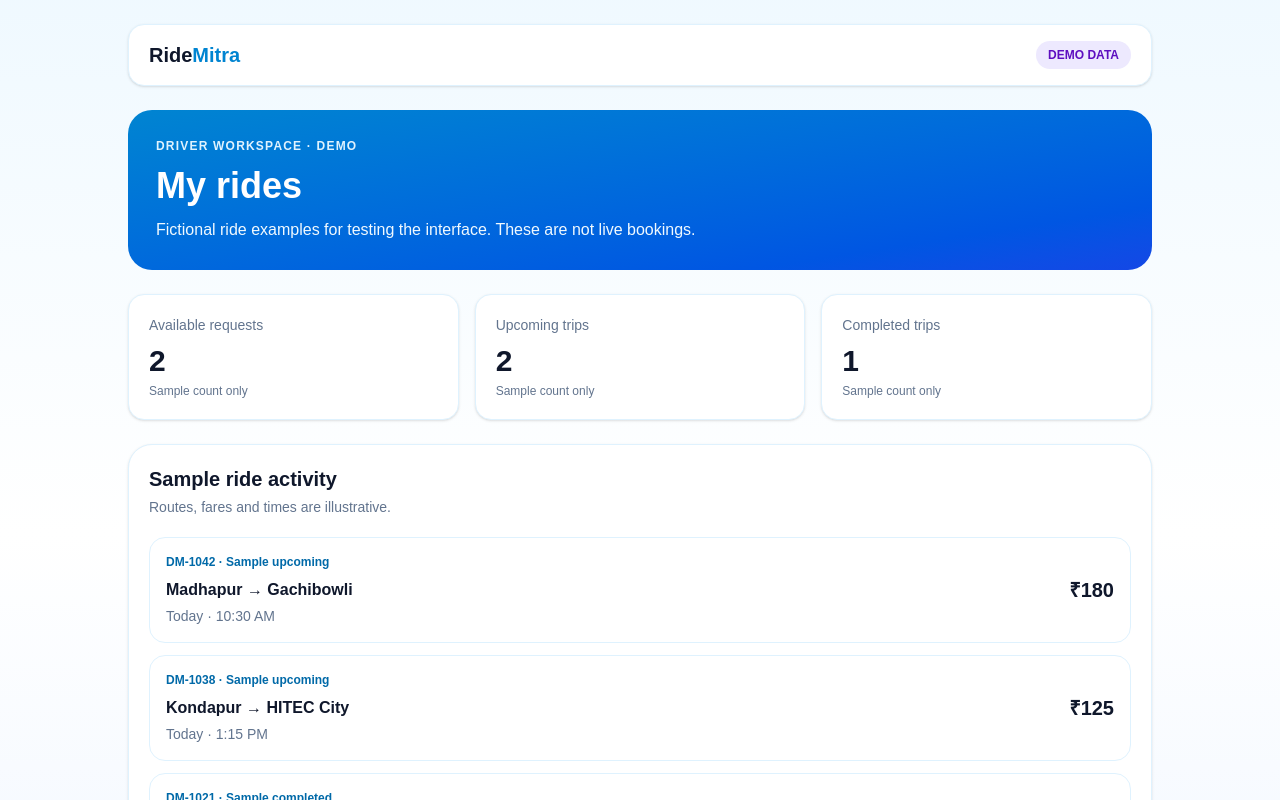
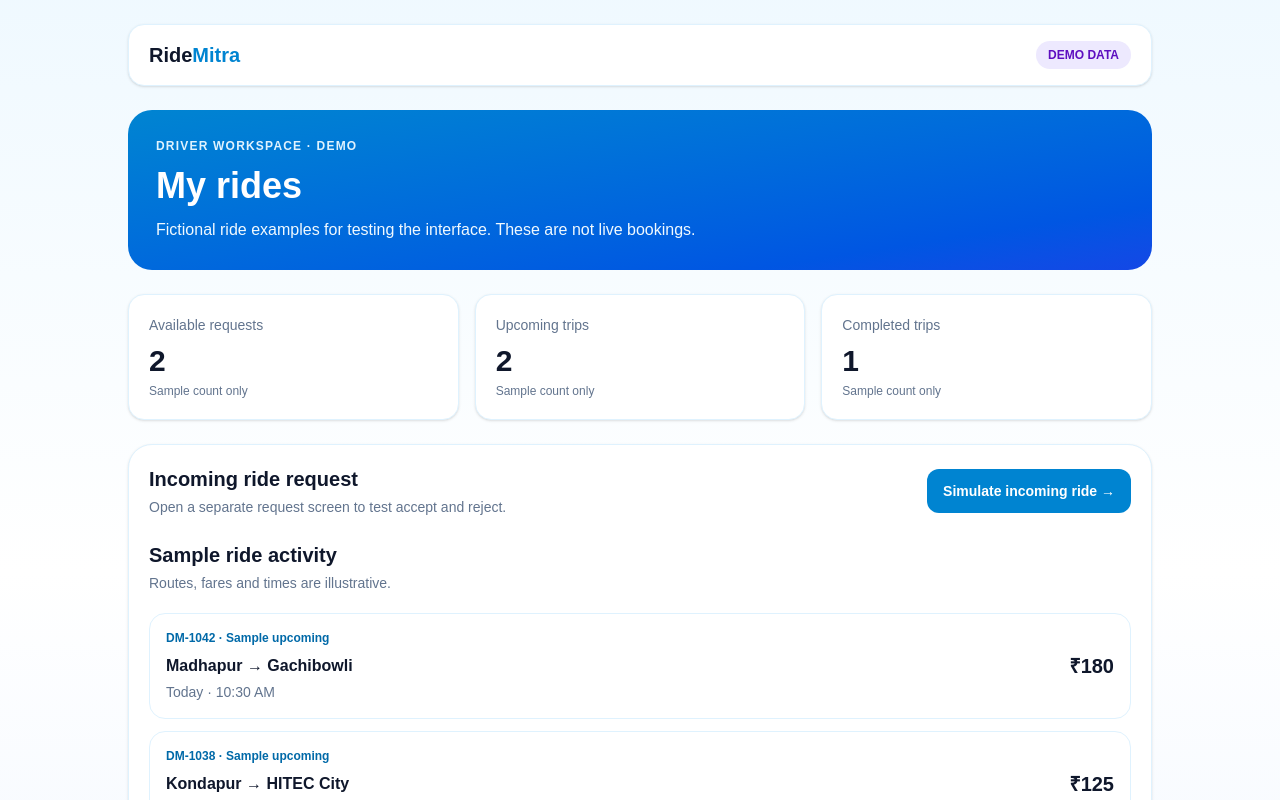
Before and after one commit to mintuvanga/ridemitra, a Next.js app: page /demo/rides in a window 1280 px wide. Shown: the top 800 px of the page. Built offline with nearby package versions, Linux system fonts and the light colour scheme.

Commit message:
Add incoming ride request launch button

```diff
--- a/src/app/demo/rides/page.tsx
+++ b/src/app/demo/rides/page.tsx
@@ -10,7 +10,7 @@ export default function DemoRidesPage() {
     <header className="flex items-center justify-between rounded-2xl border border-sky-100 bg-white px-5 py-4 shadow-sm"><Link href="/demo" className="text-xl font-black">Ride<span className="text-sky-600">Mitra</span></Link><span className="rounded-full bg-violet-100 px-3 py-1.5 text-xs font-extrabold text-violet-800">DEMO DATA</span></header>
     <section className="mt-6 rounded-3xl bg-gradient-to-br from-sky-600 to-blue-700 p-7 text-white"><p className="text-xs font-bold uppercase tracking-widest text-sky-100">Driver workspace · Demo</p><h1 className="mt-3 text-4xl font-black">My rides</h1><p className="mt-3 text-sky-50">Fictional ride examples for testing the interface. These are not live bookings.</p></section>
     <section className="mt-6 grid gap-4 sm:grid-cols-3">{[["Available requests","2"],["Upcoming trips","2"],["Completed trips","1"]].map(([label,value])=><article key={label} className="rounded-2xl border border-sky-100 bg-white p-5 shadow-sm"><p className="text-sm text-slate-500">{label}</p><p className="mt-2 text-3xl font-black">{value}</p><p className="mt-1 text-xs text-slate-500">Sample count only</p></article>)}</section>
-    <section className="mt-6 rounded-3xl border border-sky-100 bg-white p-5 shadow-sm"><h2 className="text-xl font-black">Sample ride activity</h2><p className="mt-1 text-sm text-slate-500">Routes, fares and times are illustrative.</p><div className="mt-5 space-y-3">{rides.map(ride=><article key={ride.id} className="rounded-2xl border border-sky-100 p-4 sm:flex sm:items-center sm:justify-between"><div><p className="text-xs font-bold text-sky-700">{ride.id} · {ride.status}</p><h3 className="mt-2 font-extrabold">{ride.route}</h3><p className="mt-1 text-sm text-slate-500">{ride.time}</p></div><p className="mt-3 text-xl font-black sm:mt-0">{ride.fare}</p></article>)}</div></section>
+    <section className="mt-6 rounded-3xl border border-sky-100 bg-white p-5 shadow-sm"><div className="flex flex-col gap-3 sm:flex-row sm:items-center sm:justify-between"><div><h2 className="text-xl font-black">Incoming ride request</h2><p className="mt-1 text-sm text-slate-500">Open a separate request screen to test accept and reject.</p></div><Link href="/demo/rides/request" className="rounded-xl bg-sky-600 px-4 py-3 text-center text-sm font-extrabold text-white transition hover:bg-sky-700">Simulate incoming ride →</Link></div><h2 className="mt-6 text-xl font-black">Sample ride activity</h2><p className="mt-1 text-sm text-slate-500">Routes, fares and times are illustrative.</p><div className="mt-5 space-y-3">{rides.map(ride=><article key={ride.id} className="rounded-2xl border border-sky-100 p-4 sm:flex sm:items-center sm:justify-between"><div><p className="text-xs font-bold text-sky-700">{ride.id} · {ride.status}</p><h3 className="mt-2 font-extrabold">{ride.route}</h3><p className="mt-1 text-sm text-slate-500">{ride.time}</p></div><p className="mt-3 text-xl font-black sm:mt-0">{ride.fare}</p></article>)}</div></section>
     <p className="mt-5 rounded-xl border border-amber-200 bg-amber-50 p-4 text-sm text-amber-950"><strong>Demo only:</strong> No real rides are dispatched, accepted or completed.</p>
     <nav className="mt-5 grid gap-3 sm:grid-cols-3"><Link className="rounded-xl border border-sky-200 bg-white p-3 text-center font-bold text-sky-700" href="/demo">← Demo home</Link><Link className="rounded-xl bg-sky-600 p-3 text-center font-bold text-white" href="/demo/earnings">Demo earnings →</Link><Link className="rounded-xl border border-sky-200 bg-white p-3 text-center font-bold text-sky-700" href="/driver/rides">Live rides UI</Link></nav>
   </div></main>;
```
